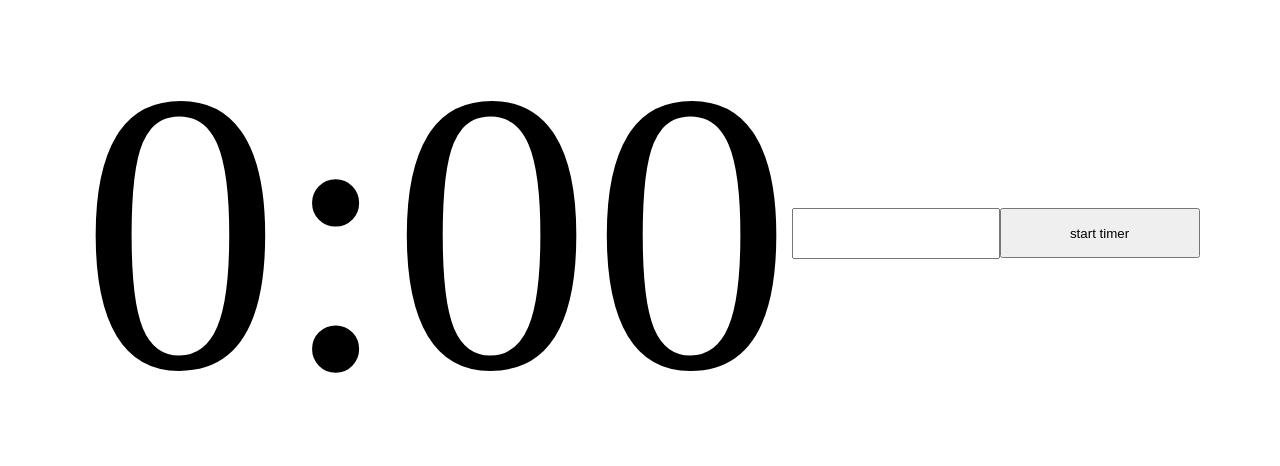
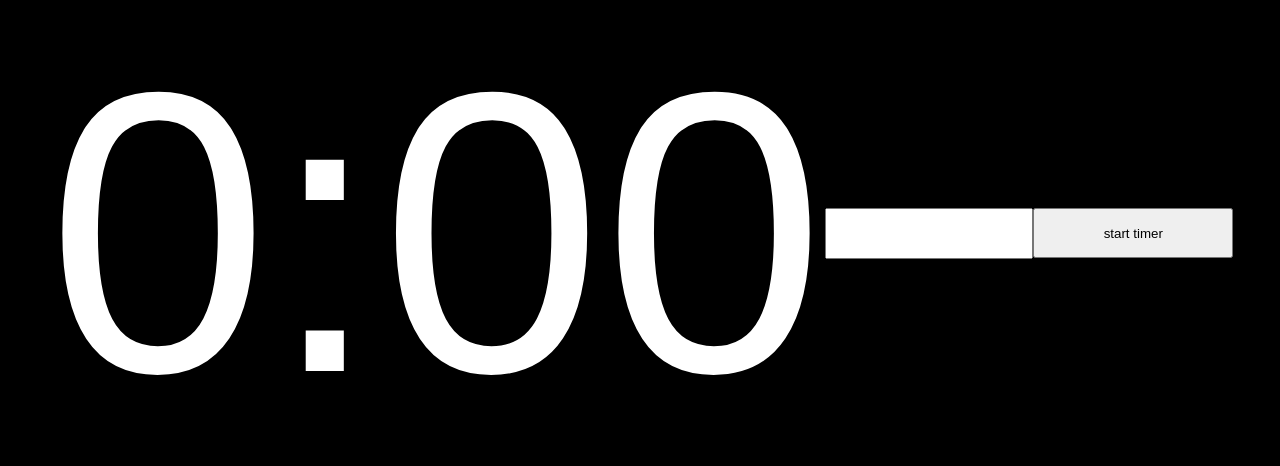
Before and after one commit to iamta-dev/countdown-clock, a plain HTML site: page index.html in a window 1280 px wide. Shown: the part 125-591 px from the top of the page. Drawn offline with Linux system fonts and the light colour scheme.

Commit message:
add backgroud-color font

```diff
--- a/index.html
+++ b/index.html
@@ -12,8 +12,10 @@
     justify-content: center;
     align-items: center;
     height: 700px;
+    background-color: black;
+    font-family: Arial, Helvetica, sans-serif;
     ">
-    <p id="timer-label" style="font-size: 400px;">0:00</p>
+    <p id="timer-label" style="font-size: 400px;color: white;">0:00</p>
     <input id="timer-input" style="width: 200px;height: 45px;" type="text">
     <button id="timer-btn" style="width: 200px;height: 50px;" type="button" onclick="startCounter()">start timer</button>
 <script>
```
